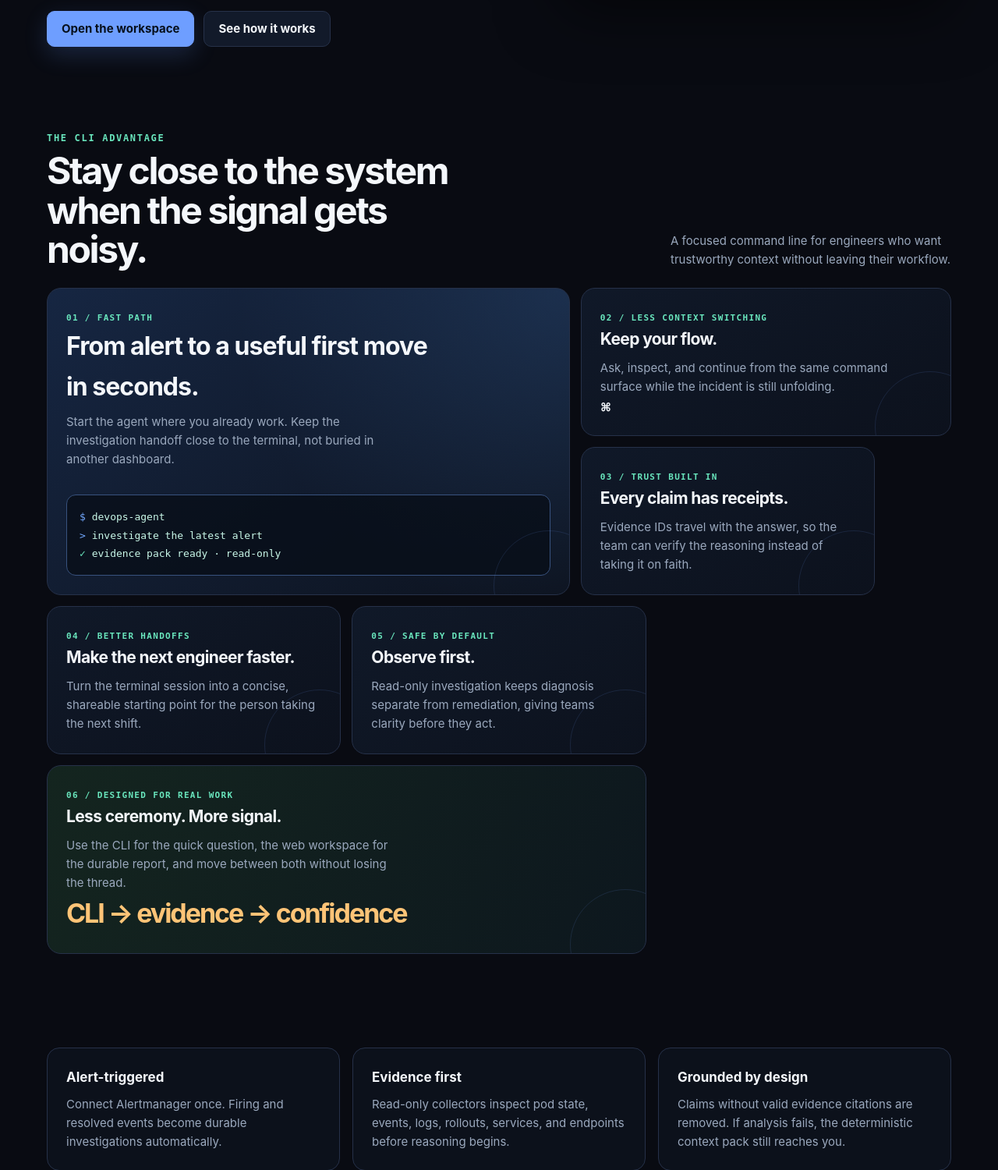
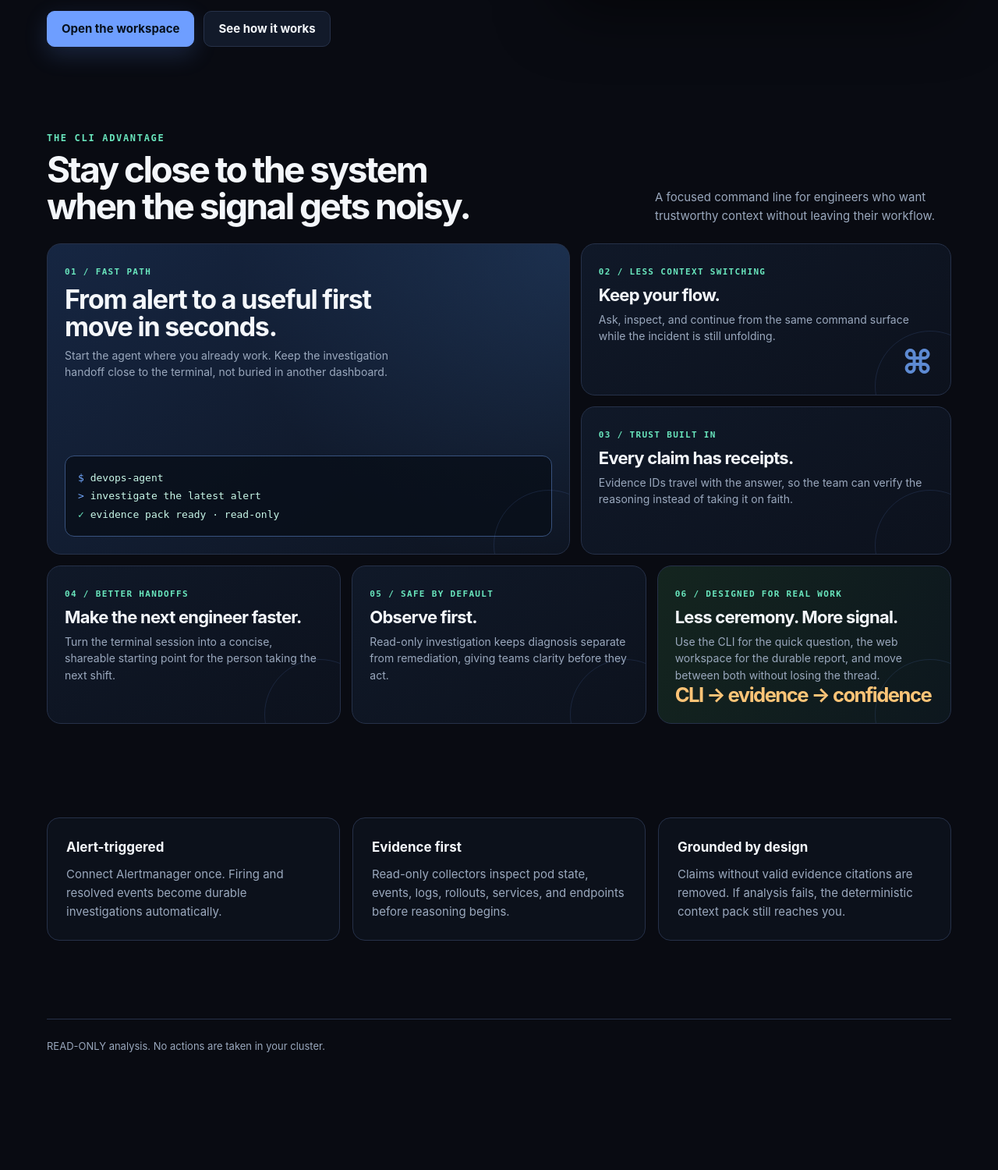
Before and after one commit to abhishekkapoorx/DEVOPS-AGENT, a Python web app: template agent_server/templates/landing.html in a window 1280 px wide. Shown: the part 613-2113 px from the top of the page at 78% size. After the commit the page ends 1962 px from the top, so only its background shows below. Run offline with Jinja, Linux system fonts and the light colour scheme; the template is opened without the code that fills it, so the values that code supplies are empty.

Commit message:
fix: refine homepage bento typography

```diff
--- a/agent_server/templates/landing.html
+++ b/agent_server/templates/landing.html
@@ -36,23 +36,25 @@
     .evidence { margin-top:auto; padding:15px; border-left:2px solid var(--mint); color:#c9f8e9; background:#112c2a66; font:13px/1.5 ui-monospace,monospace; }
     .bento-section { padding:20px 0 100px; }
     .section-heading { display:flex; align-items:end; justify-content:space-between; gap:30px; margin-bottom:24px; }
-    .section-heading h2 { max-width:570px; margin:10px 0 0; font-size:clamp(30px,4vw,48px); line-height:1.05; letter-spacing:-.05em; }
-    .section-heading p { max-width:360px; margin:0; color:var(--muted); }
+    .section-heading h2 { max-width:570px; margin:10px 0 0; font-size:clamp(32px,3.8vw,46px); line-height:1.02; letter-spacing:-.055em; }
+    .section-heading p { max-width:380px; margin:0; color:var(--muted); font-size:15px; line-height:1.55; }
     .bento-grid { display:grid; grid-template-columns:repeat(12,1fr); grid-auto-rows:minmax(190px,auto); gap:14px; }
-    .bento-card { position:relative; display:flex; flex-direction:column; justify-content:space-between; min-height:190px; padding:24px; border:1px solid var(--line); border-radius:18px; background:linear-gradient(145deg,#111b2cdd,#0d131fdd); overflow:hidden; }
+    .bento-card { position:relative; display:flex; flex-direction:column; justify-content:space-between; min-height:184px; padding:22px; border:1px solid var(--line); border-radius:18px; background:linear-gradient(145deg,#111b2cdd,#0d131fdd); overflow:hidden; }
     .bento-card::after { position:absolute; width:140px; height:140px; right:-45px; bottom:-60px; border:1px solid #6e9eff22; border-radius:50%; content:""; }
-    .bento-card h3 { margin:0 0 8px; font-size:21px; letter-spacing:-.03em; }
-    .bento-card p { max-width:430px; margin:0; color:var(--muted); }
+    .bento-card h3 { margin:7px 0 8px; font-size:clamp(18px,1.8vw,22px); line-height:1.12; letter-spacing:-.035em; }
+    .bento-card p { max-width:430px; margin:0; color:var(--muted); font-size:14px; line-height:1.55; }
     .bento-card .card-kicker { color:var(--mint); font:700 11px ui-monospace,monospace; letter-spacing:.12em; text-transform:uppercase; }
-    .bento-lead { grid-column:span 7; grid-row:span 2; min-height:394px; background:radial-gradient(circle at 100% 0,#31588c55,transparent 55%),linear-gradient(145deg,#162642,#0d131f); }
-    .bento-lead h3 { max-width:470px; font-size:32px; }
+    .bento-lead { grid-column:span 7; grid-row:span 2; min-height:382px; background:radial-gradient(circle at 100% 0,#31588c55,transparent 55%),linear-gradient(145deg,#162642,#0d131f); }
+    .bento-lead h3 { max-width:470px; font-size:clamp(26px,2.8vw,34px); line-height:1.04; }
     .bento-command { margin-top:28px; padding:16px; border:1px solid #38527e; border-radius:12px; background:#080e18cc; color:#c9f8e9; font:13px/1.8 ui-monospace,monospace; }
     .bento-command .prompt { color:var(--blue); }
     .bento-command .success { color:var(--mint); }
     .bento-speed { grid-column:span 5; }
-    .bento-evidence, .bento-handoff, .bento-anywhere { grid-column:span 4; }
-    .bento-code { grid-column:span 8; min-height:190px; background:linear-gradient(115deg,#14251f,#0d171e); }
-    .bento-code strong { color:var(--orange); font-size:34px; letter-spacing:-.06em; }
+    .bento-evidence { grid-column:span 5; }
+    .bento-handoff, .bento-anywhere, .bento-code { grid-column:span 4; }
+    .bento-speed strong { align-self:flex-end; color:var(--blue); font-size:42px; line-height:1; opacity:.8; }
+    .bento-code { min-height:184px; background:linear-gradient(115deg,#14251f,#0d171e); }
+    .bento-code strong { color:var(--orange); font-size:clamp(20px,2vw,28px); line-height:1.1; letter-spacing:-.06em; }
     .features { display:grid; grid-template-columns:repeat(3,1fr); gap:16px; padding:20px 0 100px; }
     .card { padding:24px; border:1px solid var(--line); border-radius:16px; background:#0e141fbb; }
     .card b { display:block; margin-bottom:9px; font-size:17px; }
```
